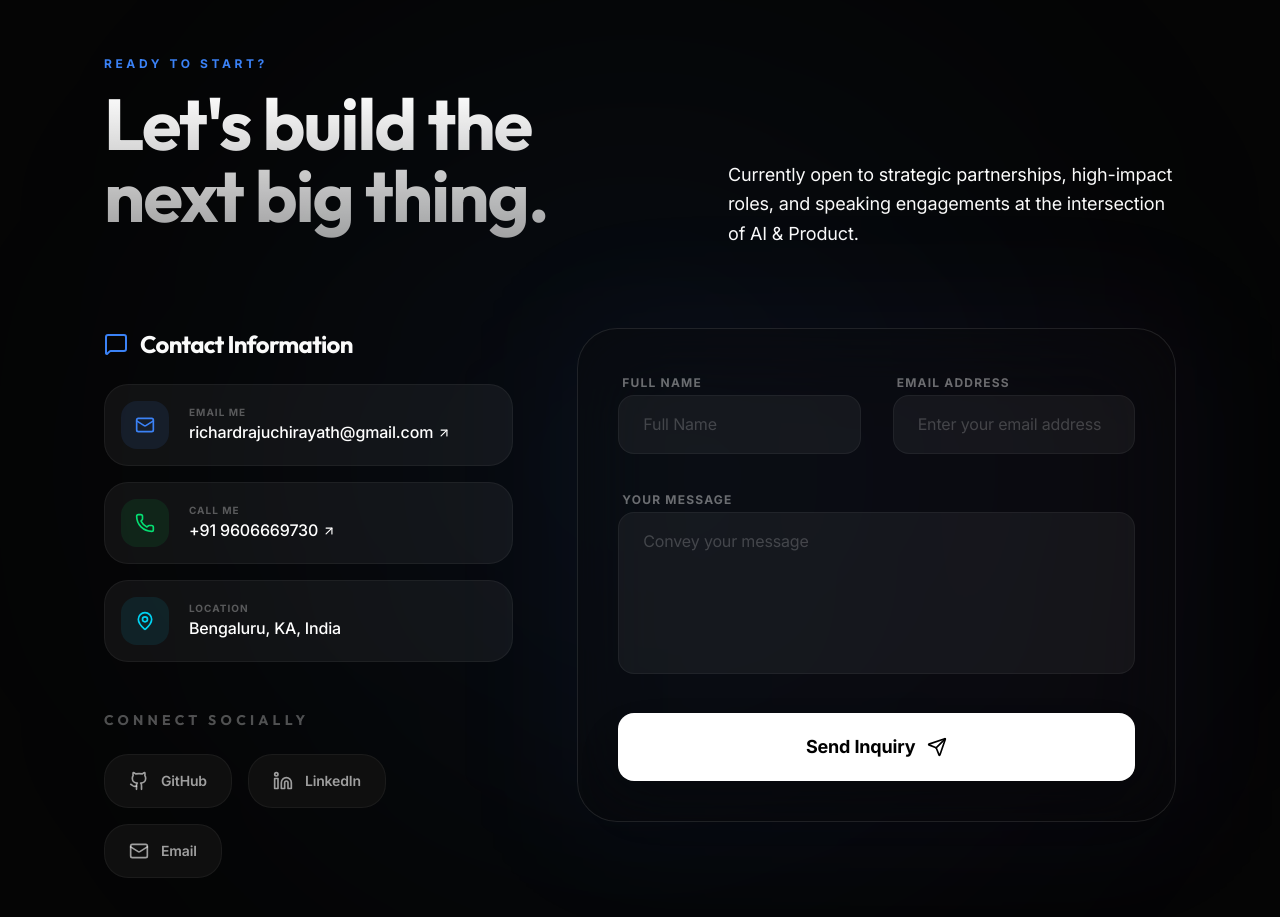
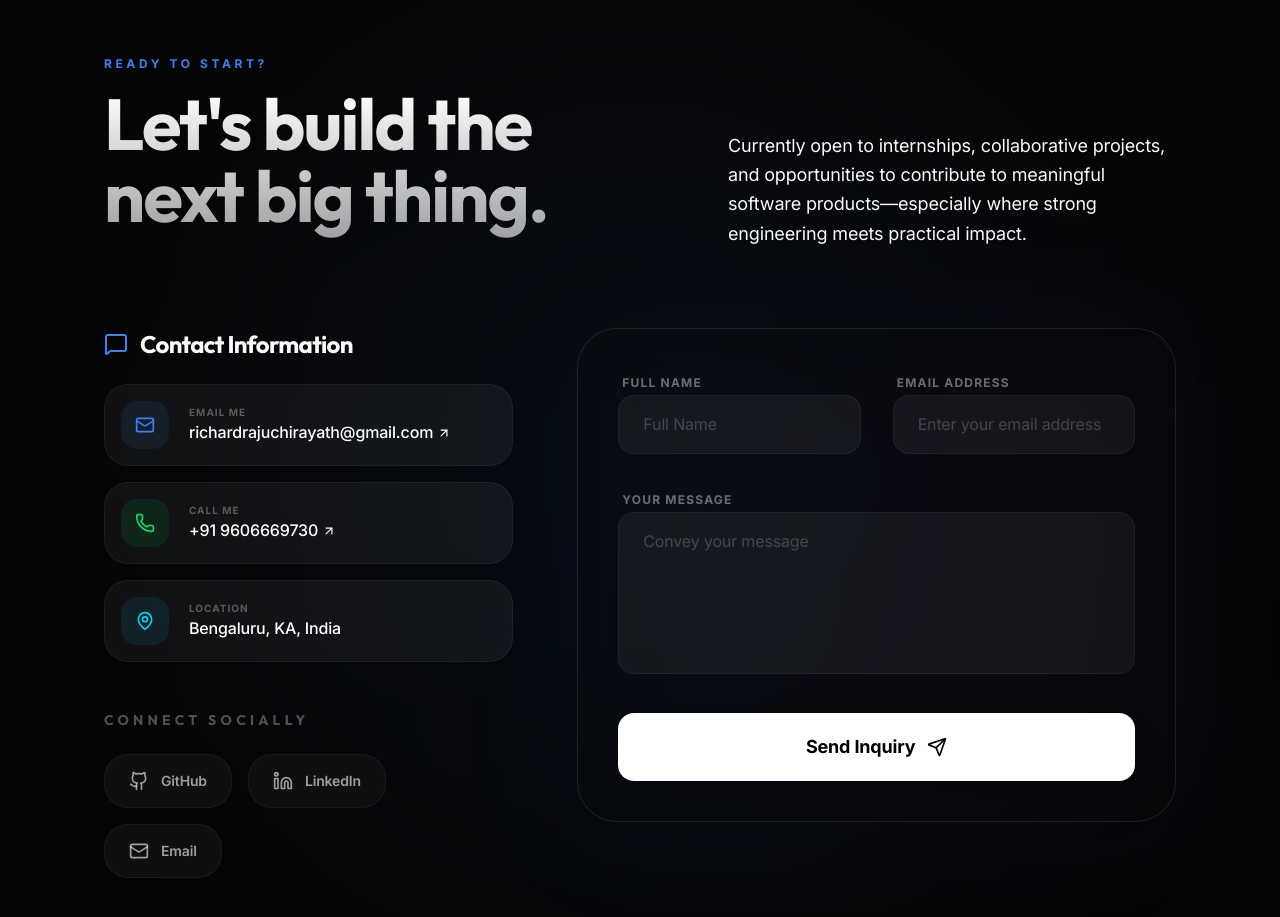
Before and after one commit to RichardRajuChirayath/Portfolio-, a Next.js app: page / in a window 1280 px wide. Shown: the part 7160-8077 px from the top of the page. Built offline with nearby package versions, Linux system fonts and the light colour scheme.

Commit message:
docs: update contact section with internship focus

```diff
--- a/src/components/Contact.tsx
+++ b/src/components/Contact.tsx
@@ -71,7 +71,7 @@ export const Contact = () => {
                             </h2>
                         </div>
                         <div className="mt-8 lg:mt-0 lg:max-w-md text-muted-foreground text-lg leading-relaxed">
-                            Currently open to <span className="text-white">strategic partnerships</span>, high-impact roles, and speaking engagements at the intersection of AI & Product.
+                            Currently open to <span className="text-white">internships</span>, collaborative projects, and opportunities to contribute to meaningful software products—especially where strong engineering meets practical impact.
                         </div>
                     </motion.div>
 
```
